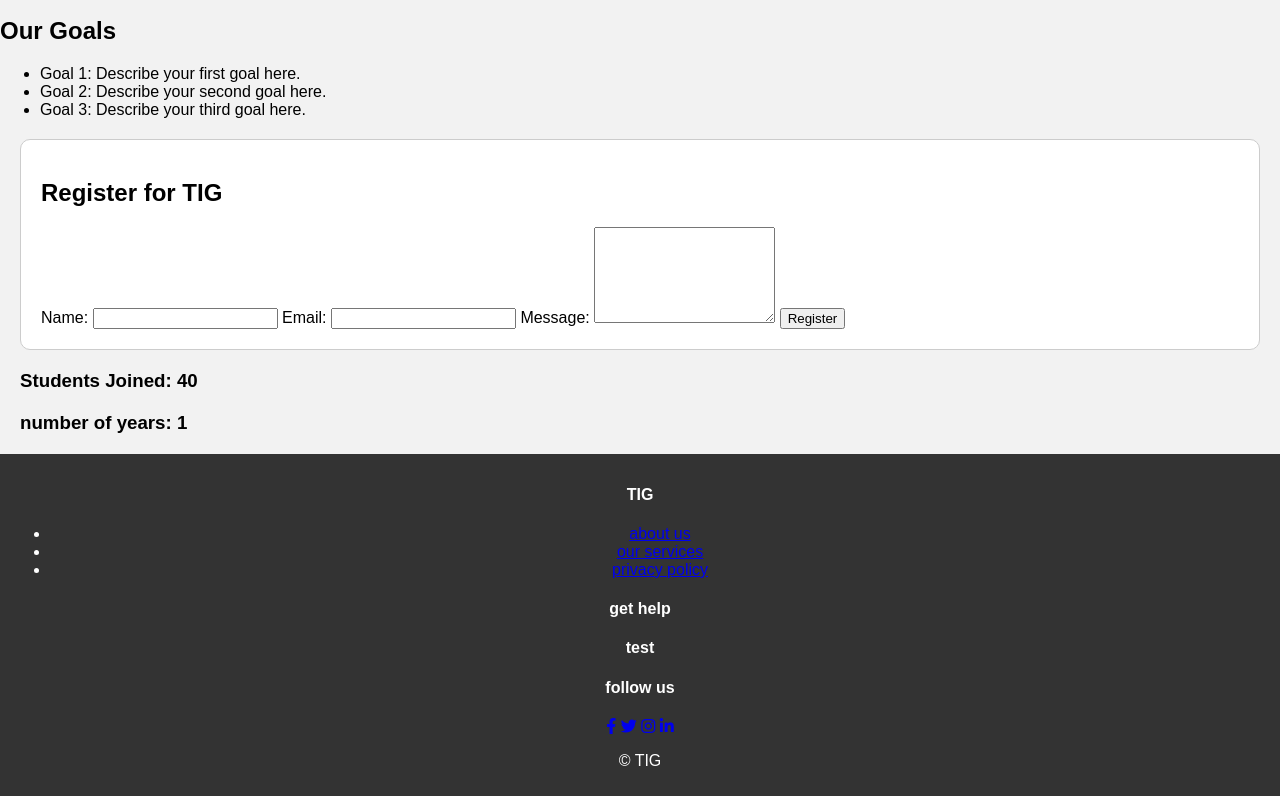
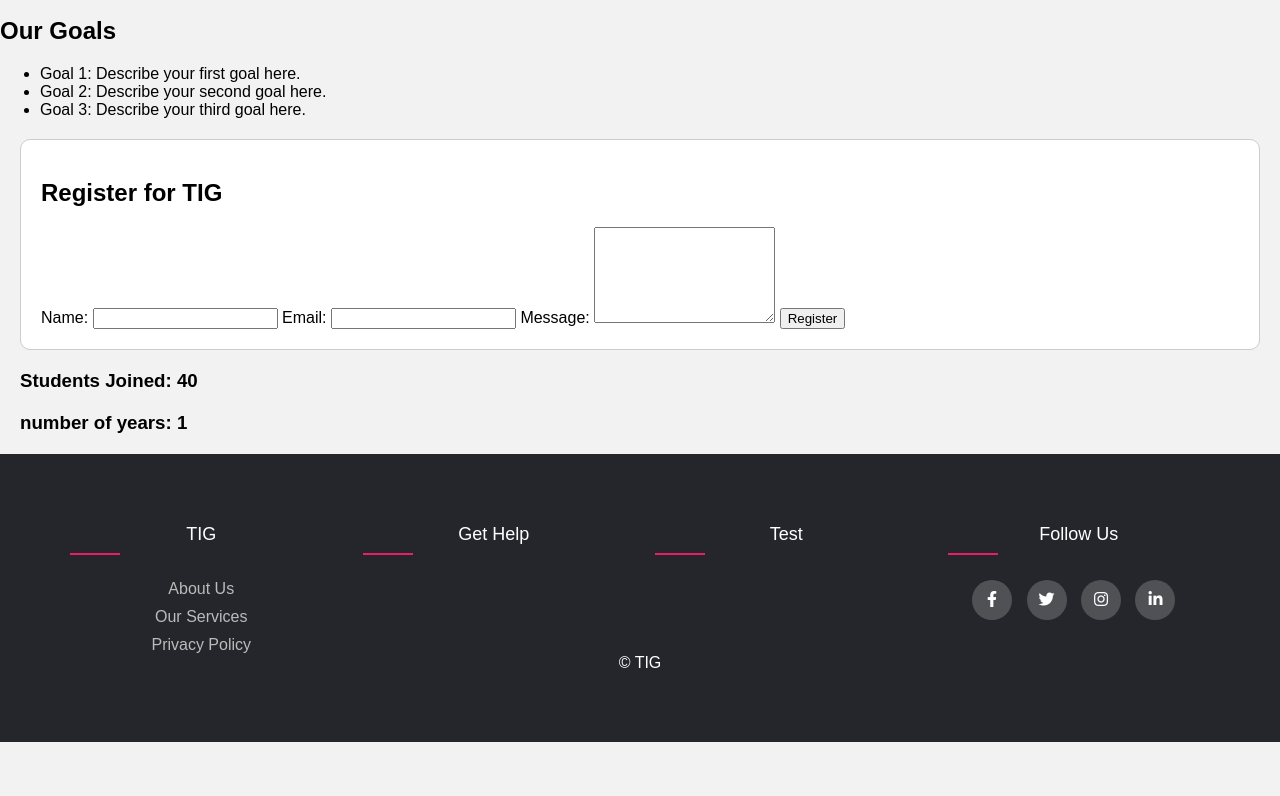
Before and after one commit to algamelomer/tig-main, a plain HTML site: page index.html in a window 1280 px wide. Shown: the part 1233-2029 px from the top of the page. After the commit the page ends 1975 px from the top, so only its background shows below. Drawn offline with nearby package versions, Linux system fonts and the light colour scheme; some packages are replaced by stand-ins of ours; a script that the page names is missing.

Commit message:
Update styles.css

```diff
--- a/styles.css
+++ b/styles.css
@@ -290,3 +290,106 @@
                 height: 300px;
             }
         }
+        /* footer */
+
+        .footer * {
+            margin: 0;
+            padding: 0;
+            box-sizing: border-box;
+        }
+
+        .footer .container {
+            max-width: 1170px;
+            margin: auto;
+        }
+
+        .footer .row {
+            display: flex;
+            flex-wrap: wrap;
+        }
+
+        .footer ul {
+            list-style: none;
+        }
+
+        .footer {
+            background-color: #24262b;
+            padding: 70px 0;
+        }
+
+        .footer-col {
+            width: 25%;
+            padding: 0 15px;
+        }
+
+        .footer-col h4 {
+            font-size: 18px;
+            color: #ffffff;
+            text-transform: capitalize;
+            margin-bottom: 35px;
+            font-weight: 500;
+            position: relative;
+        }
+
+        .footer-col h4::before {
+            content: '';
+            position: absolute;
+            left: 0;
+            bottom: -10px;
+            background-color: #e91e63;
+            height: 2px;
+            box-sizing: border-box;
+            width: 50px;
+        }
+
+        .footer-col ul li:not(:last-child) {
+            margin-bottom: 10px;
+        }
+
+        .footer-col ul li a {
+            font-size: 16px;
+            text-transform: capitalize;
+            color: #ffffff;
+            text-decoration: none;
+            font-weight: 300;
+            color: #bbbbbb;
+            display: block;
+            transition: all 0.3s ease;
+        }
+
+        .footer-col ul li a:hover {
+            color: #ffffff;
+            padding-left: 8px;
+        }
+
+        .footer-col .social-links a {
+            display: inline-block;
+            height: 40px;
+            width: 40px;
+            background-color: rgba(255, 255, 255, 0.2);
+            margin: 0 10px 10px 0;
+            text-align: center;
+            line-height: 40px;
+            border-radius: 50%;
+            color: #ffffff;
+            transition: all 0.5s ease;
+        }
+
+        .footer-col .social-links a:hover {
+            color: #24262b;
+            background-color: #ffffff;
+        }
+        /*responsive*/
+
+        @media(max-width: 767px) {
+            .footer-col {
+                width: 50%;
+                margin-bottom: 30px;
+            }
+        }
+
+        @media(max-width: 574px) {
+            .footer-col {
+                width: 100%;
+            }
+        }
```
